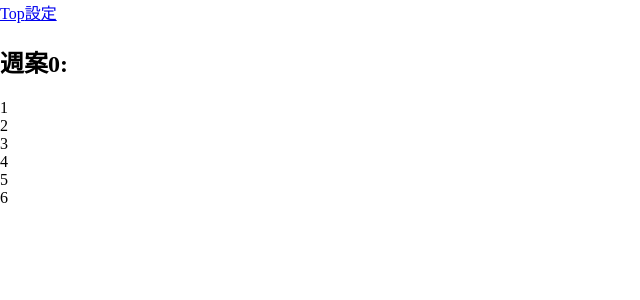
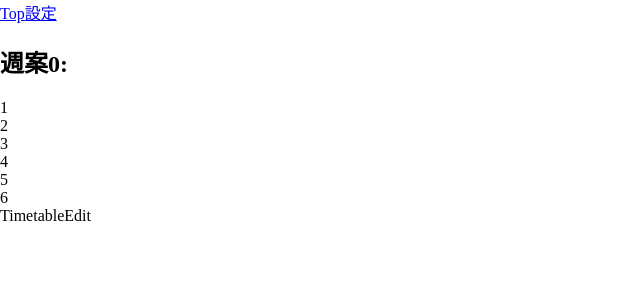
Before and after one commit to ryo4004/school-timetable, a React (Vite) app: page /1 in a window 1280 px wide. Shown: the top 300 px of the page, without its empty margins (0-640 px from the left). Built offline with nearby package versions, Linux system fonts and the light colour scheme.

Commit message:
時間割編集コンポーネントを追加

```diff
--- a/src/features/Timetable/Timetable.tsx
+++ b/src/features/Timetable/Timetable.tsx
@@ -7,6 +7,7 @@ import { getWeekDay } from '../../utilities/getWeekDay'
 import { TimetableDate } from '../../types'
 import { useConfigStore } from '../../stores/configs'
 import { SubjectSelect } from './SubjectSelect'
+import { TimetableEdit } from './TimetableEdit'
 
 export const Timetable = () => {
   const { key } = useParams<{ key: string }>()
@@ -60,6 +61,7 @@ export const Timetable = () => {
           })}
         </div>
       </div>
+      <TimetableEdit />
     </div>
   )
 }
--- /dev/null
+++ b/src/features/Timetable/TimetableEdit.tsx
@@ -0,0 +1,3 @@
+export const TimetableEdit = () => {
+  return <>TimetableEdit</>
+}
```
